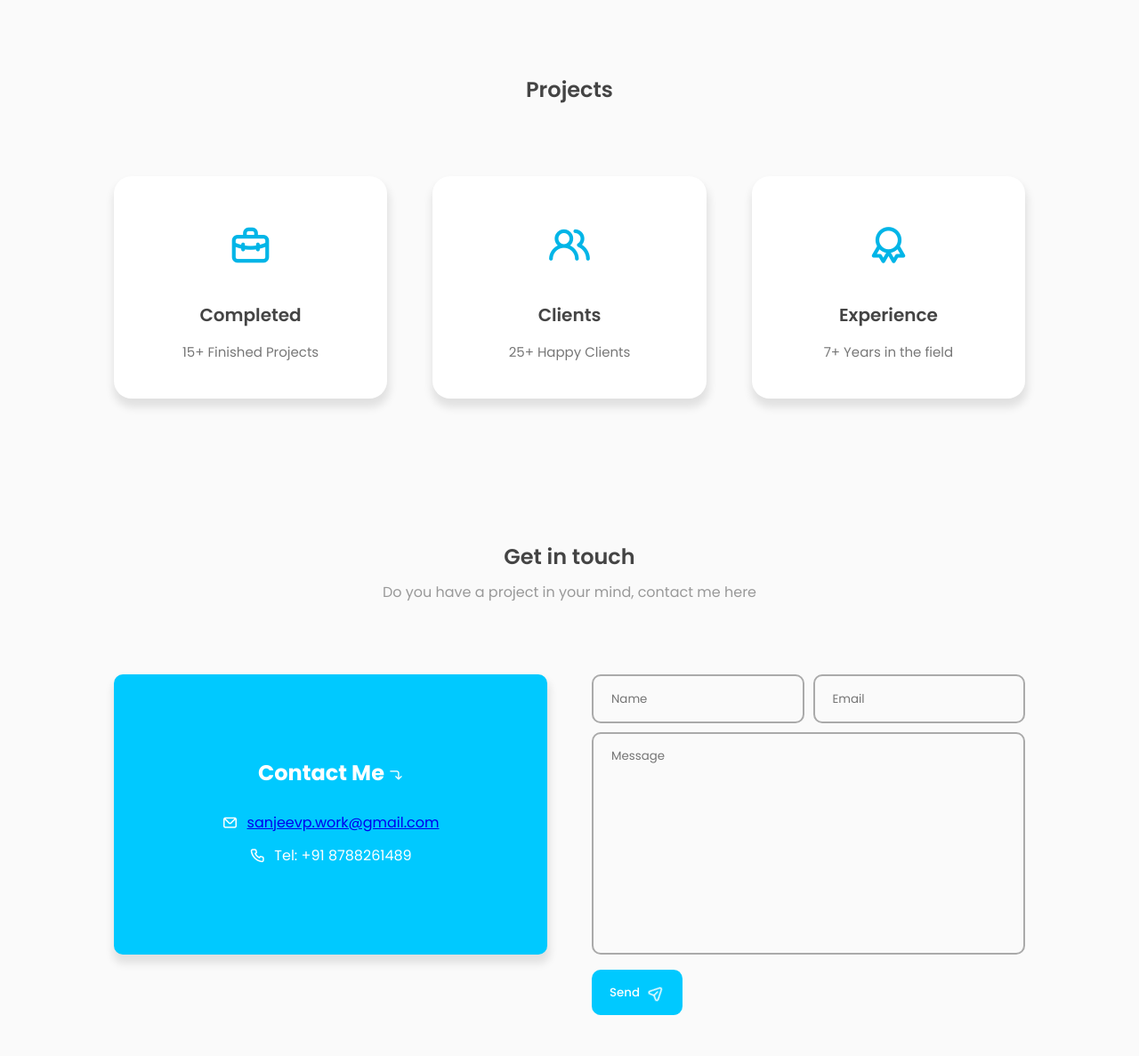
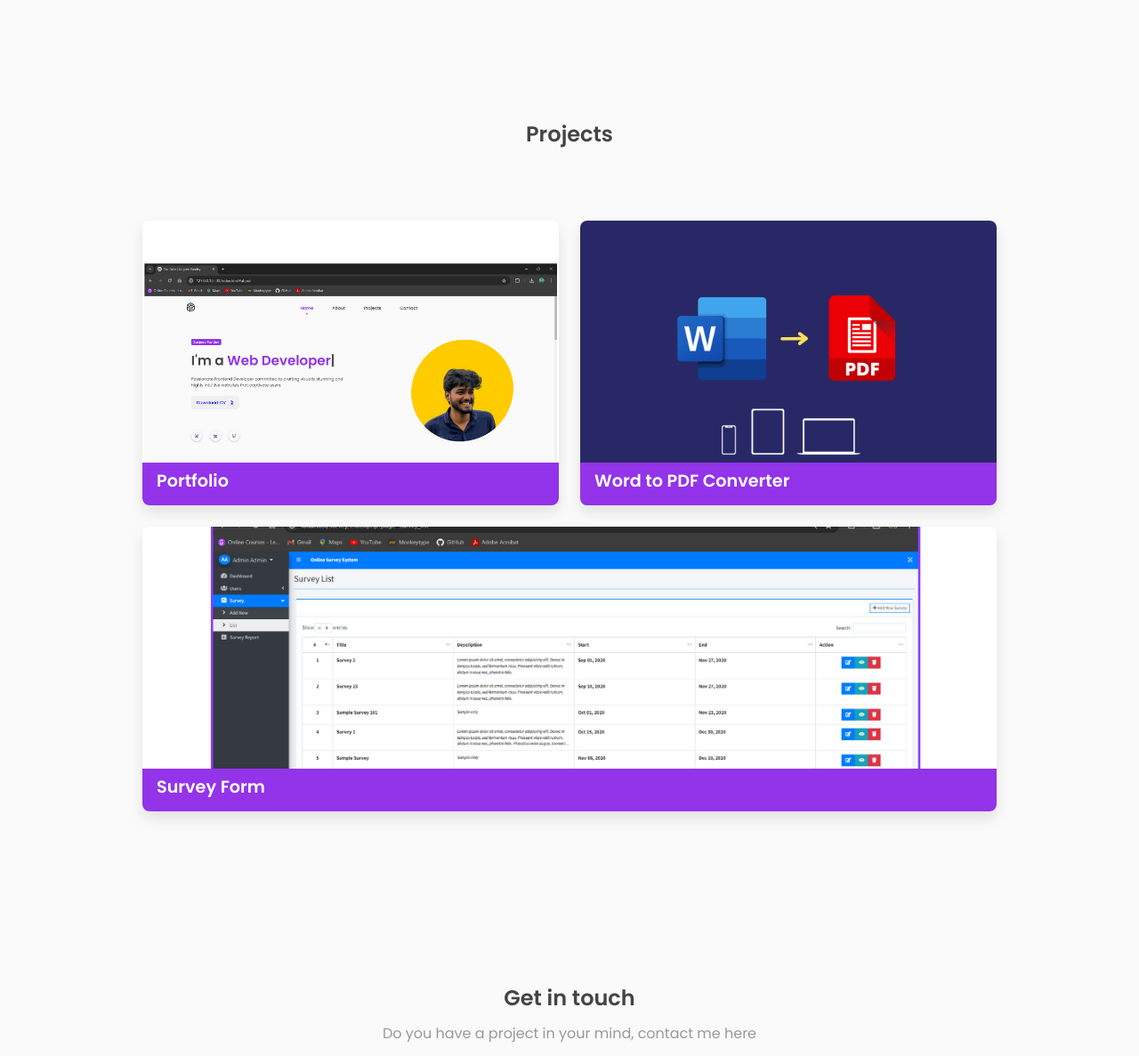
Before and after one commit to sanjeev467/portfolio, a plain HTML site: page index.html in a window 1280 px wide. Shown: the part 1401-2588 px from the top of the page at 89% size. Drawn offline with nearby package versions, Linux system fonts and the light colour scheme.

Commit message:
updated project section

```diff
--- a/assets/css/style.css
+++ b/assets/css/style.css
@@ -12,8 +12,8 @@
     --first-color: #9333EA;
     --first-color-hover: rgb(40, 91, 212);
 
-    --second-color: rgb(0, 201, 255);
-    --third-color: rgb(192, 166, 49);
+    --second-color: #9333EA;
+    --third-color: #9333EA;
     --first-shadow-color: rgba(0, 0, 0, 0.1);
 
 }
@@ -47,14 +47,18 @@ html{
     background: #bbb;
 }
 
-
+.about-btn{
+    margin-left: 350px;
+    /* margin-top: px; */
+}
 
 /* Nav Logo */
 
 .nav-logo img{
 	height: 60px;
 	width: 70px;
-	margin-top: 15px;
+	margin-top: 10px;
+
 }
 
 
@@ -459,6 +463,11 @@ h3{
 }
 
 /* ----- CONTACT FORM ----- */
+
+#contact a{
+    color: white;
+}
+
 .form-control{
     display: flex;
     flex-direction: column;
@@ -647,3 +656,117 @@ footer{
         width: 100%;
     }
 }
+
+
+.work .box-container {
+    display: flex;
+    flex-wrap: wrap;
+    gap: 1.5rem;
+    margin: 2rem;
+  }
+.work .box-container .box {
+    flex: 1 1 20rem;
+    border-radius: 0.5rem;
+    box-shadow: 0 0.5rem 1rem rgba(0, 0, 0, 0.1);
+    position: relative;
+    overflow: hidden;
+    height: 20rem;
+    background-color: white;
+  }
+  .work .box-container .box img {
+    height: 100%;
+    width: 100%;
+    object-fit: cover;
+  }
+  .work .box-container .box .content {
+    height: 100%;
+    width: 100%;
+    position: absolute;
+    top: 85%;
+    left: 0;
+    background: rgba(255, 255, 255, 0.9);
+    display: flex;
+    flex-direction: column;
+  }
+  .work .box-container .box .content .tag {
+    display: flex;
+    flex-direction: row;
+    justify-content: space-between;
+    align-items: center;
+    height: 3rem;
+    width: 100%;
+    padding-left: 1rem;
+    background: #9333EA;
+    color: white;
+  }
+  .work .box-container .box .content .tag h3 {
+    margin-top: .5rem;
+    font-size: 1.2rem;
+    color: white;
+
+  }
+  .work .box-container .box:hover .content {
+    top: 25%;
+    transition: all .5s;
+  }
+  .work .desc {
+    margin: 1rem;
+    display: flex;
+    flex-direction: column;
+    justify-content: center;
+  }
+  .work .desc p {
+    font-size: 1rem;
+  }
+  .work .desc .btns {
+    display: flex;
+    justify-content: space-between;
+    width: 100%;
+    margin-top: 1rem;
+  }
+  .work .desc .btns .btn {
+    line-height: 0;
+    display: inline;
+    padding: 1.5rem 2.5rem;
+    border-radius: 0.5rem;
+    font-size: 1rem;
+    color: #fff;
+    background: rgb(12, 12, 12);
+    margin-right: 2rem;
+  }
+  .work .desc .btns .btn:hover {
+    background: #310ae0f5;
+  }
+  .work .viewall {
+    display: flex;
+    justify-content: center;
+  }
+  .work .viewall .btn {
+    position: relative;
+    line-height: 0;
+    padding: 1rem 2rem;
+    border-radius: 0.5em;
+    transition: 0.5s;
+    color: rgb(255, 255, 255);
+    font-weight: 700;
+    border: 2px solid #fff;
+    box-shadow: 0px 5px 10px rgba(65, 84, 241, 0.4);
+    text-align: center;
+  }
+  .work .viewall .btn span {
+    font-weight: 600;
+    font-size: 1rem;
+    font-family: "Nunito", sans-serif;
+  }
+  .work .viewall .btn i {
+    margin-left: 0.3rem;
+    font-size: 1rem;
+    transition: 0.3s;
+  }
+  .work .viewall .btn:hover {
+    background: #fff;
+    color: #000;
+  }
+  .work .viewall .btn:hover i {
+    transform: translateX(5px);
+  }
--- a/index.html
+++ b/index.html
@@ -1,17 +1,24 @@
 <!DOCTYPE html>
 <html lang="en">
   <head>
-    <meta charset="UTF-8">
-    <meta name="viewport" content="width=device-width, initial-scale=1.0">
+    <meta charset="UTF-8" />
+    <meta name="viewport" content="width=device-width, initial-scale=1.0" />
 
     <!-- --------- UNICONS ---------- -->
-    <link rel="stylesheet" href="https://unicons.iconscout.com/release/v4.0.8/css/line.css">
+    <link
+      rel="stylesheet"
+      href="https://unicons.iconscout.com/release/v4.0.8/css/line.css"
+    />
 
     <!-- --------- CSS ---------- -->
-    <link rel="stylesheet" href="assets/css/style.css">
+    <link rel="stylesheet" href="assets/css/style.css" />
 
     <!-- --------- FAVICON ---------- -->
-    <link rel="shortcut icon" href="assets/images/logowebsite-modified.png" type="image/x-icon">
+    <link
+      rel="shortcut icon"
+      href="assets/images/logowebsite-modified.png"
+      type="image/x-icon"
+    />
 
     <title>Portfolio | Sanjeev Pandey</title>
   </head>
@@ -20,7 +27,7 @@
       <!-- --------------- HEADER --------------- -->
       <nav id="header">
         <div class="nav-logo">
-            <img src="./assets/images/logowebsite-removebg.png" alt="">
+          <img src="./assets/images/logowebsite-removebg.png" alt="" />
           <!-- <span>.</span> -->
         </div>
         <div class="nav-menu" id="myNavMenu">
@@ -51,7 +58,6 @@
         </div>
       </nav>
 
-
       <!-- -------------- MAIN ---------------- -->
       <main class="wrapper">
         <!-- -------------- FEATURED BOX ---------------- -->
@@ -65,24 +71,43 @@
             </div>
             <div class="featured-text-info">
               <p>
-                    Passionate Frontend Developer committed to crafting visually stunning and highly intuitive websites that captivate users.
+                Passionate Frontend Developer committed to crafting visually
+                stunning and highly intuitive websites that captivate users.
               </p>
             </div>
             <div class="featured-text-btn">
               <!-- <button class="btn blue-btn">Hire Me</button> -->
-                <a style="text-decoration: none;" class="btn" href="./assets/Resume/sanjeevPandeyResume.pdf" download>
-                    Download CV <i class="uil uil-file-alt"></i></a>
+              <a
+                style="text-decoration: none"
+                class="btn"
+                href="./assets/Resume/sanjeevPandeyResume.pdf"
+                download
+              >
+                Download CV <i class="uil uil-file-alt"></i
+              ></a>
             </div>
             <div class="social_icons">
-                <div class="icon"><a href="https://www.instagram.com/oyysanjeev/"><i class="uil uil-instagram"></i></a></div>
-                <div class="icon"><a href="https://www.linkedin.com/in/sanjeev-pandeyy/"><i class="uil uil-linkedin-alt"></i></a></div>
+              <div class="icon">
+                <a href="https://www.instagram.com/oyysanjeev/"
+                  ><i class="uil uil-instagram"></i
+                ></a>
+              </div>
+              <div class="icon">
+                <a href="https://www.linkedin.com/in/sanjeev-pandeyy/"
+                  ><i class="uil uil-linkedin-alt"></i
+                ></a>
+              </div>
               <!-- <div class="icon"><i class="uil uil-dribbble"></i></div> -->
-                <div class="icon"><a href="https://github.com/sanjeev467"><i class="uil uil-github-alt"></i></a></div>
+              <div class="icon">
+                <a href="https://github.com/sanjeev467"
+                  ><i class="uil uil-github-alt"></i
+                ></a>
+              </div>
             </div>
           </div>
           <div class="featured-image">
             <div class="image">
-                <img src="assets/images/bgcolor.jpeg" alt="avatar">
+              <img src="assets/images/bgcolor.jpeg" alt="avatar" />
             </div>
           </div>
           <div class="scroll-icon-box">
@@ -91,7 +116,6 @@
               <p>Scroll Down</p>
             </a>
           </div>
-
         </section>
         <!-- -------------- ABOUT BOX ---------------- -->
         <section class="section" id="about">
@@ -102,13 +126,26 @@
             <div class="col">
               <div class="about-info">
                 <h3>My introduction</h3>
-                    <p>Versatile Student Proficient in C++ and Front -End Web Technologies . Proven ability to create dynamic and
-                        responsive web solutions . Committed to staying at the forefront of technology trends for innovative development .
-                        Seeking opportunities to contribute technical skills and creativity to impactful projects . Adept at Object-Oriented
-                        Programming and Algorithm Design, Strong Foundation in Data Structures and Algorithms
+                <p>
+                  Versatile Student Proficient in C++ and Front -End Web
+                  Technologies . Proven ability to create dynamic and responsive
+                  web solutions . Committed to staying at the forefront of
+                  technology trends for innovative development . Seeking
+                  opportunities to contribute technical skills and creativity to
+                  impactful projects . Adept at Object-Oriented Programming and
+                  Algorithm Design, Strong Foundation in Data Structures and
+                  Algorithms
                 </p>
                 <div class="about-btn">
-                        <button class="btn">Download CV <i class="uil uil-import"></i></button>
+                  <a
+                    style="text-decoration: none"
+                    class="btn"
+                    href="./assets/Resume/sanjeevPandeyResume.pdf"
+                    download
+                  >
+                    Download CV <i class="uil uil-file-alt"></i
+                  ></a>
+                  <!-- <button class="btn">Download CV <i class="uil uil-import"></i></button> -->
                 </div>
               </div>
             </div>
@@ -152,27 +189,100 @@
 
         <!-- -------------- PROJECT BOX ---------------- -->
 
-
-
-       <section class="section" id="projects">
+        <section class="section work" id="projects">
           <div class="top-header">
             <h1>Projects</h1>
           </div>
-          <div class="project-container">
-            <div class="project-box">
-                <i class="uil uil-briefcase-alt"></i>
-                <h3>Completed</h3>
-                <label>15+ Finished Projects</label>
+          <div class="box-container">
+            <!-- first project  -->
+
+            <div class="box tilt">
+              <img draggable="false" src="./assets/images/ppf.png" alt="" />
+              <div class="content">
+                <div class="tag">
+                  <h3>Portfolio</h3>
                 </div>
-            <div class="project-box">
-                <i class="uil uil-users-alt"></i>
-                <h3>Clients</h3>
-                <label>25+ Happy Clients</label>
+                <div class="desc">
+                  <p>
+                    Personal Portfolio Website. Don't Need Much Info About It,
+                    Just Scroll Down. You're Here Only!
+                  </p>
+                  <div class="btns">
+                    <a
+                      href="https://sanjeevpandey.vercel.app/"
+                      class="btn"
+                      target="_blank"
+                      ><i class="fas fa-eye"></i> View</a
+                    >
+                    <a
+                      href="https://github.com/sanjeev467/portfolio"
+                      class="btn"
+                      target="_blank"
+                      >Code <i class="fas fa-code"></i
+                    ></a>
                   </div>
-            <div class="project-box">
-                <i class="uil uil-award"></i>
-                <h3>Experience</h3>
-                <label>7+ Years in the field</label>
+                </div>
+              </div>
+            </div>
+
+            <!-- second project  -->
+
+            <div class="box tilt">
+              <img
+                draggable="false"
+                src="./assets/images/Convert-Word-to-PDF.png"
+                alt=""
+              />
+              <div class="content">
+                <div class="tag">
+                  <h3>Word to PDF Converter</h3>
+                </div>
+                <div class="desc">
+                  <p>
+                    Effortlessly convert your documents from Word to PDF with
+                    this user-friendly converter.
+                  </p>
+                  <div class="btns">
+                    <a href="#" class="btn" target="_blank"
+                      ><i class="fas fa-eye"></i> View</a
+                    >
+                    <a
+                      href="https://github.com/sanjeev467/PDF-Converter"
+                      class="btn"
+                      target="_blank"
+                      >Code <i class="fas fa-code"></i
+                    ></a>
+                  </div>
+                </div>
+              </div>
+            </div>
+
+            <!-- third project  -->
+
+            <div class="box tilt">
+              <img draggable="false" src="./assets/images/sufform.png" alt="" />
+              <div class="content">
+                <div class="tag">
+                  <h3>Survey Form</h3>
+                </div>
+                <div class="desc">
+                  <p>
+                    Explore a streamlined survey platform meticulously crafted
+                    with PHP for effective data collection and analysis.
+                  </p>
+                  <div class="btns">
+                    <a href="#" class="btn" target="_blank"
+                      ><i class="fas fa-eye"></i> View</a
+                    >
+                    <a
+                      href="https://github.com/sanjeev467/survey-form"
+                      class="btn"
+                      target="_blank"
+                      >Code <i class="fas fa-code"></i
+                    ></a>
+                  </div>
+                </div>
+              </div>
             </div>
           </div>
         </section>
@@ -188,7 +298,11 @@
             <div class="col">
               <div class="contact-info">
                 <h2>Contact Me <i class="uil uil-corner-right-down"></i></h2>
-                    <p><i class="uil uil-envelope"></i> <a href="mailto:sanjeevp.work@gmail.com">sanjeevp.work@gmail.com</a>
+                <p>
+                  <i class="uil uil-envelope"></i>
+                  <a href="mailto:sanjeevp.work@gmail.com"
+                    >sanjeevp.work@gmail.com</a
+                  >
                 </p>
                 <p><i class="uil uil-phone"></i> Tel: +91 8788261489</p>
               </div>
@@ -196,22 +310,22 @@
             <div class="col">
               <div class="form-control">
                 <div class="form-inputs">
-                        <input type="text" class="input-field" placeholder="Name">
-                        <input type="text" class="input-field" placeholder="Email">
+                  <input type="text" class="input-field" placeholder="Name" />
+                  <input type="text" class="input-field" placeholder="Email" />
                 </div>
                 <div class="text-area">
                   <textarea placeholder="Message"></textarea>
                 </div>
                 <div class="form-button">
-                        <button class="btn">Send <i class="uil uil-message"></i></button>
+                  <button class="btn">
+                    Send <i class="uil uil-message"></i>
+                  </button>
                 </div>
               </div>
             </div>
           </div>
         </section>
-
       </main>
-
 
       <!-- --------------- FOOTER --------------- -->
       <footer>
@@ -235,20 +349,35 @@
           </ul>
         </div>
         <div class="footer-social-icons">
-            <div class="icon"><a href="https://www.instagram.com/oyysanjeev/"><i class="uil uil-instagram"></i></a></div>
-            <div class="icon"><a href="https://www.linkedin.com/in/sanjeev-pandeyy/"><i class="uil uil-linkedin-alt"></i></a></div>
+          <div class="icon">
+            <a href="https://www.instagram.com/oyysanjeev/"
+              ><i class="uil uil-instagram"></i
+            ></a>
+          </div>
+          <div class="icon">
+            <a href="https://www.linkedin.com/in/sanjeev-pandeyy/"
+              ><i class="uil uil-linkedin-alt"></i
+            ></a>
+          </div>
           <!-- <div class="icon"><i class="uil uil-dribbble"></i></div> -->
-            <div class="icon"><a href="https://github.com/sanjeev467"><i class="uil uil-github-alt"></i></a></div>
+          <div class="icon">
+            <a href="https://github.com/sanjeev467"
+              ><i class="uil uil-github-alt"></i
+            ></a>
+          </div>
         </div>
         <div class="bottom-footer">
-            <p>Made with ❤️ by  <span><a href="https://www.linkedin.com/in/sanjeev-pandeyy/">Sanjeev Pandey</a></span></p>
+          <p>
+            Made with ❤️ by
+            <span
+              ><a href="https://www.linkedin.com/in/sanjeev-pandeyy/"
+                >Sanjeev Pandey</a
+              ></span
+            >
+          </p>
         </div>
       </footer>
-
     </div>
-
-
-
 
     <!-- ----- TYPING JS Link ----- -->
     <script src="https://unpkg.com/typed.js@2.0.16/dist/typed.umd.js"></script>
```
Also changed, not shown: assets/images/Convert-Word-to-PDF.png (added), assets/images/ppf.png (added), assets/images/sf.png (added), assets/images/sufform.png (added), assets/images/surform.png (added), assets/images/surveyform.png (added), assets/images/wordtopdf.svg (added). Lines whose indentation alone changed are shown as unchanged.
